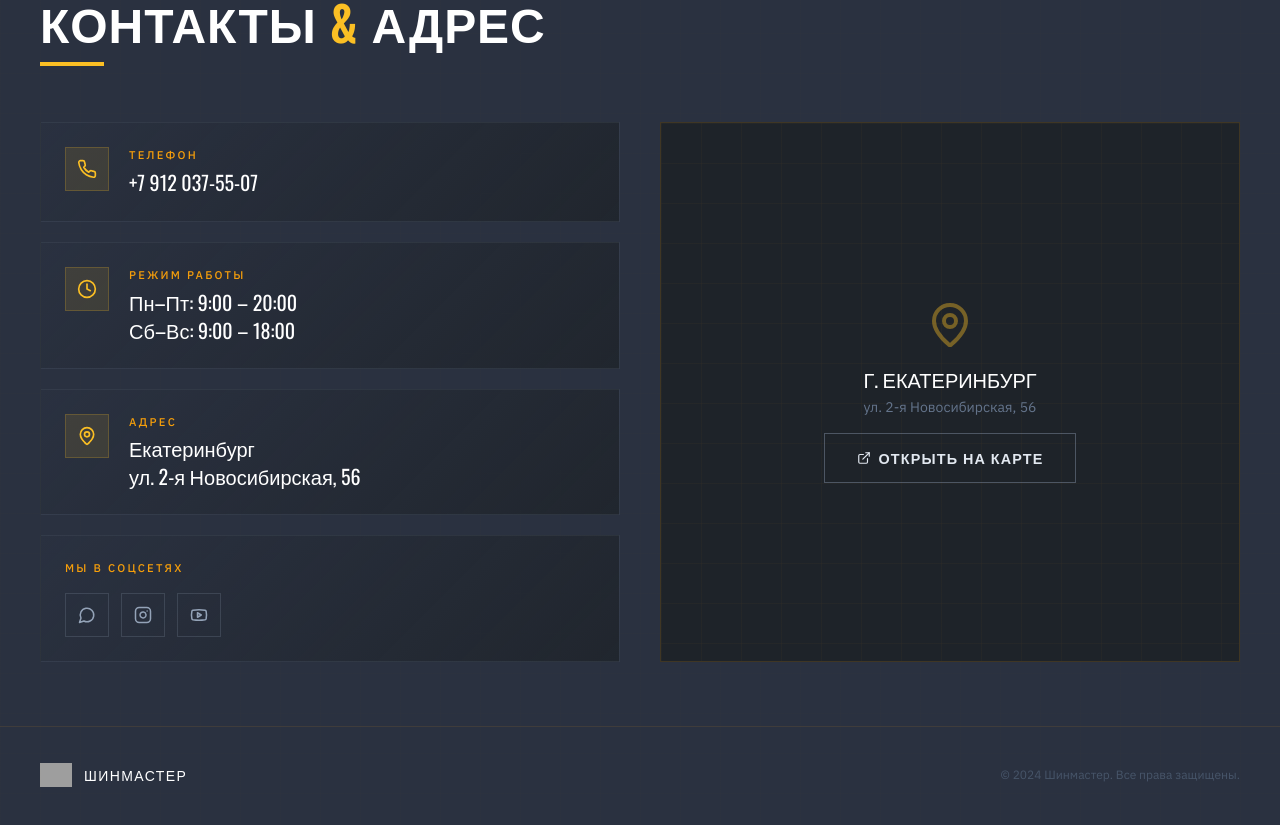
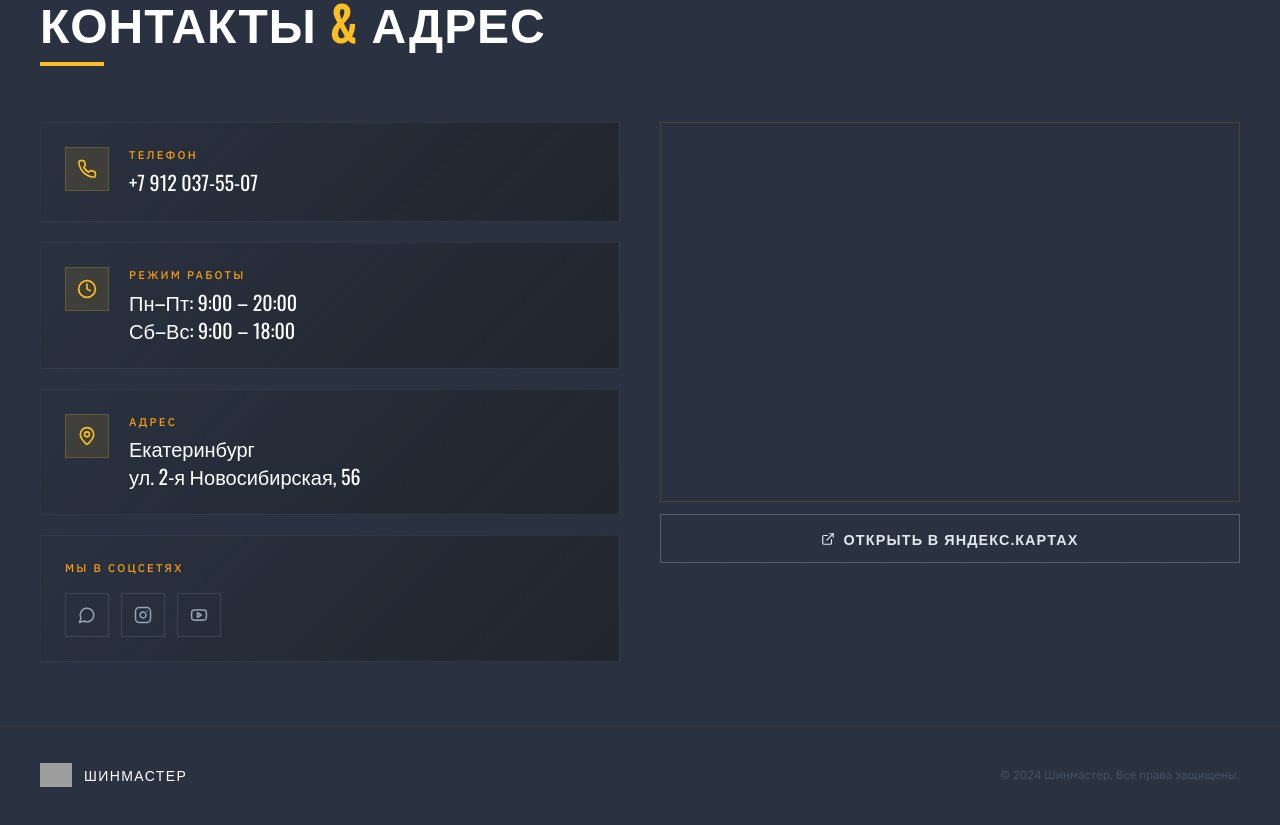
Before and after one commit to pr-poehali-dev/tire-service-project, a React (Vite) app: page / in a window 1280 px wide. Shown: the part 7940-8765 px from the top of the page. Built offline with nearby package versions, Linux system fonts and the light colour scheme; grey boxes are pictures that could not be loaded.

Commit message:
feat: интеграция реальной карты в контакты

```diff
--- a/src/components/Contacts.tsx
+++ b/src/components/Contacts.tsx
@@ -86,25 +86,28 @@ export default function Contacts() {
             </div>
           </div>
 
-          {/* Map placeholder */}
-          <div className="relative bg-[#1e2329] border border-[rgba(245,158,11,0.15)] overflow-hidden min-h-80">
-            <div className="absolute inset-0 grid-texture" />
-            <div className="absolute inset-0 flex flex-col items-center justify-center gap-4">
-              <Icon name="MapPin" size={48} className="text-amber-400/40" />
-              <div className="text-center">
-                <p className="font-oswald text-xl text-white uppercase">г. Екатеринбург</p>
-                <p className="text-slate-500 text-sm mt-1">ул. 2-я Новосибирская, 56</p>
+          {/* Map */}
+          <div className="flex flex-col gap-3">
+            <div className="border border-[rgba(245,158,11,0.15)] overflow-hidden" style={{ height: 380 }}>
+              <iframe
+                src="https://yandex.ru/map-widget/v1/?ll=60.607694%2C56.838011&z=16&pt=60.607694%2C56.838011,pm2rdm&text=%D0%95%D0%BA%D0%B0%D1%82%D0%B5%D1%80%D0%B8%D0%BD%D0%B1%D1%83%D1%80%D0%B3%2C%202-%D1%8F%20%D0%9D%D0%BE%D0%B2%D0%BE%D1%81%D0%B8%D0%B1%D0%B8%D1%80%D1%81%D0%BA%D0%B0%D1%8F%2056"
+                width="100%"
+                height="100%"
+                frameBorder="0"
+                allowFullScreen
+                title="Карта — ШинМастер"
+                style={{ filter: "grayscale(30%) contrast(1.05)" }}
+              />
             </div>
             <a
-                href="https://yandex.ru/maps"
+              href="https://yandex.ru/maps/?text=Екатеринбург%2C+2-я+Новосибирская+56"
               target="_blank"
               rel="noopener noreferrer"
-                className="btn-outline text-sm flex items-center gap-2"
+              className="btn-outline text-sm flex items-center justify-center gap-2"
             >
               <Icon name="ExternalLink" size={14} />
-                Открыть на карте
+              Открыть в Яндекс.Картах
             </a>
-            </div>
           </div>
         </div>
       </div>
```
Lines whose indentation alone changed are shown as unchanged.
